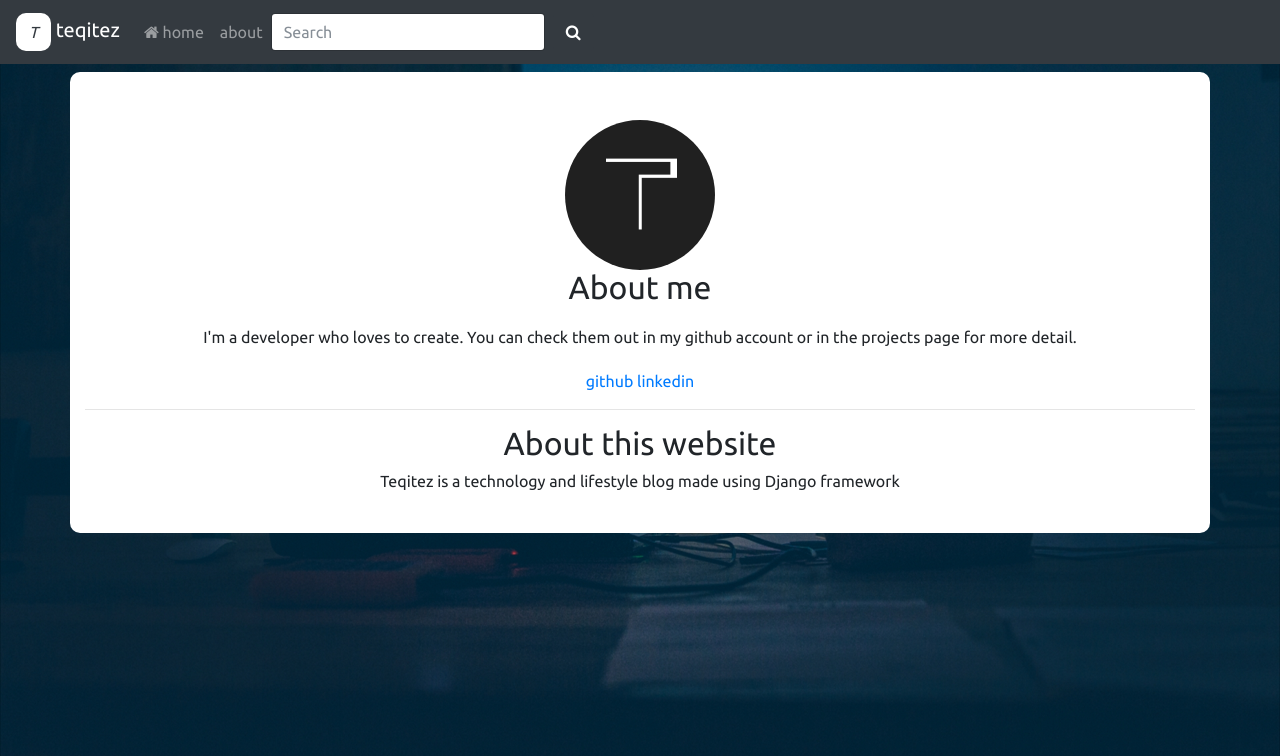
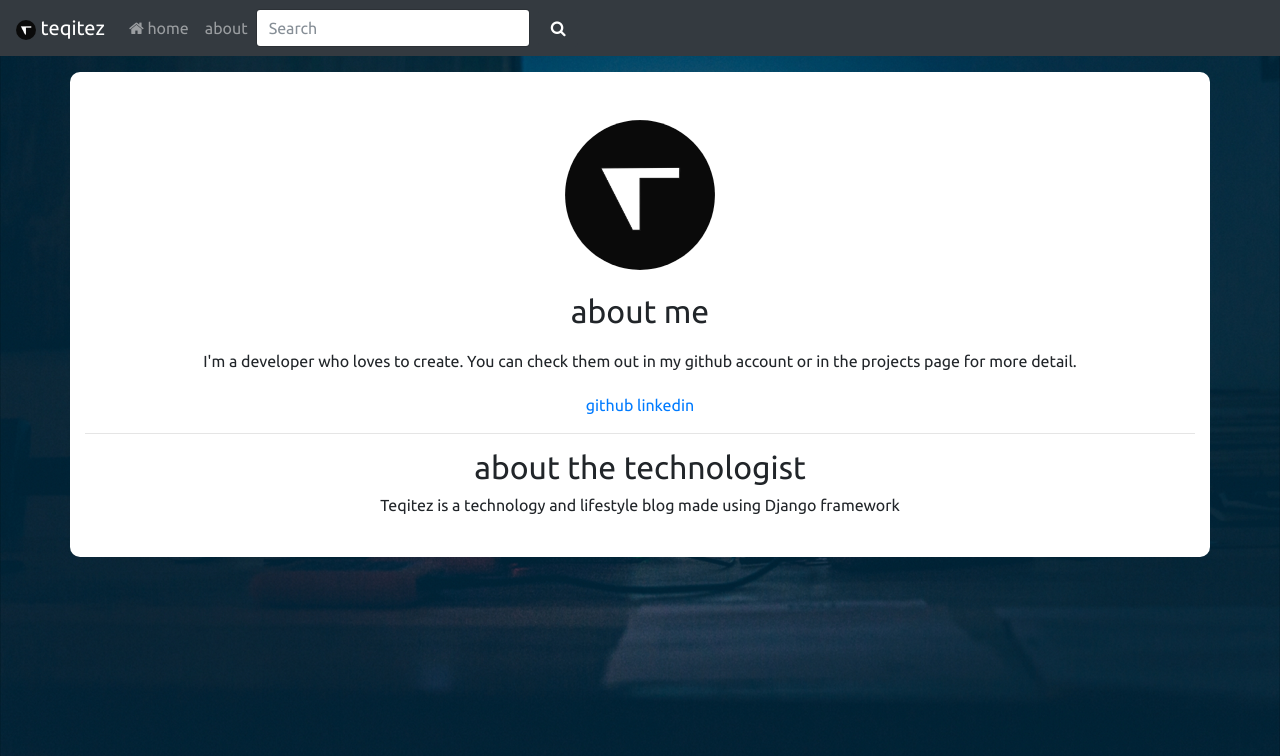
Before and after one commit to tu4ndoan/personal-website-blog, a Django app: page /about/ in a window 1280 px wide. Shown: the top 756 px of the page. Run offline with Django 3.2, Linux system fonts and the light colour scheme; some libraries are stand-ins or nearby versions.

Commit message:
add pagination, new logo

```diff
--- a/blog/static/blog/style.css
+++ b/blog/static/blog/style.css
@@ -223,3 +223,14 @@ a:hover {
     display: block;
     margin: auto;
 }
+
+.pagination {
+    display:block;
+    margin: auto;
+}
+
+#logo {
+    width: 20px;
+    height: auto;
+    border-radius: 50%;
+}
--- a/blog/templates/blog/about.html
+++ b/blog/templates/blog/about.html
@@ -3,19 +3,19 @@
 {% block body %}
     <div class="container text-center bg-white post">
         <br><br>
-        <img src="../../../media/mypicture.jpeg" id="myImg" class="img-circle">
+        <img src="../../../media/blog_logo.jpeg" id="myImg" class="img-circle">
         <div id="myModal" class="modal">
               <span class="close">×</span>
               <img class="modal-content" id="img01">
               <div id="caption"></div>
-        </div>
-        <h2>About me</h2>
+        </div><br>
+        <h2>about me</h2>
         <p style="margin: 20px 20px 20px 20px;">I'm a developer who loves to create. You can check them out
         in my github account or in the projects page for more detail.</p>
         <a href="https://github.com/tu4ndoan/">github</a>
         <a href="https://linkedin.com/in/tu4ndoan/">linkedin</a>
         <hr>
-        <h2>About this website</h2>
+        <h2>about the technologist </h2>
         <p>Teqitez is a technology and lifestyle blog made using Django framework</p><br>
     </div>
 {% endblock%}
--- a/blog/templates/blog/base.html
+++ b/blog/templates/blog/base.html
@@ -17,7 +17,7 @@
         <link href="https://fonts.googleapis.com/css?family=Ubuntu" rel="stylesheet">
         <link rel="stylesheet" href="{% static 'fontawesome/css/font-awesome.min.css' %}">
         <link rel='stylesheet' type="text/css" href="{% static 'blog/style.css' %}" />
-        <link rel="icon" href="{% static 'blog/images/favicon.ico'%}"/>
+        <link rel="icon" href="{% static 'blog/images/icon.ico'%}"/>
 
     </head>
     <body>
@@ -25,7 +25,7 @@
             <nav class="navbar navbar-dark bg-dark navbar-expand-md fixed-top">
                 <div class="navbar-header">
                      <a class="navbar-brand" href="https://teqitez.herokuapp.com/">
-                        <i class="btn bg-white text-dark" style="border-radius: 10px;">T</i>
+                        <img src="../../../media/blog_logo.jpeg" id="logo">
                         teqitez
                      </a>
                 </div>
```
Also changed, not shown: blog/templates/blog/index.html (+24 -3 lines), blog/views.py (+5 -4 lines), blog/static/blog/images/icon.ico (added), media/blog_logo.jpeg (added), 1 other file.
